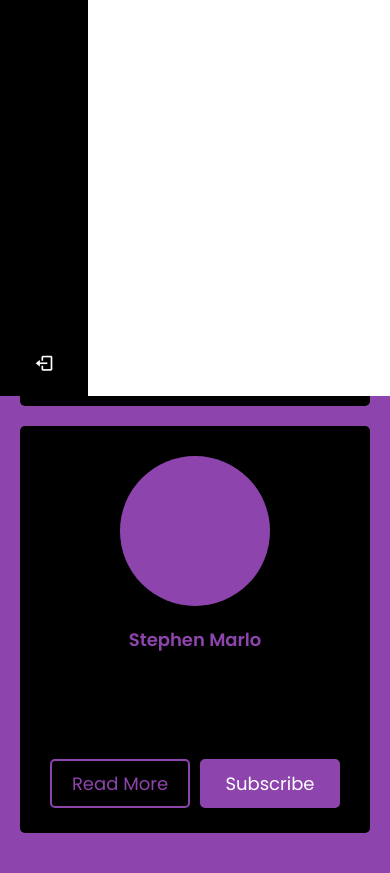
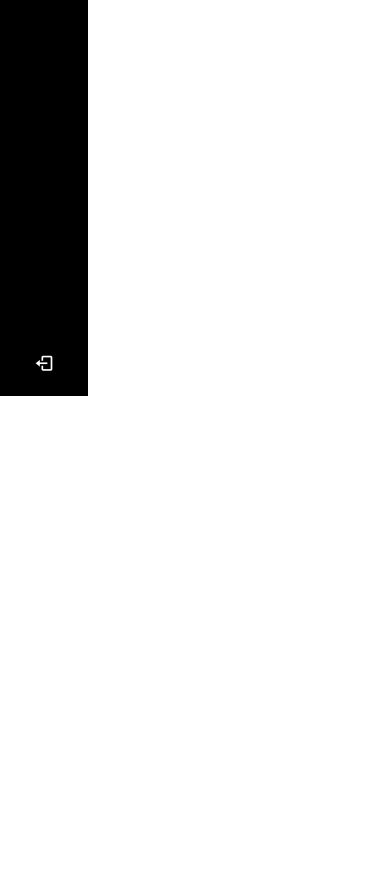
Before and after one commit to nini0309/study_app, a Django app: page /links/ in a window 390 px wide. Shown: the part 448-1321 px from the top of the page. After the commit the page ends 844 px from the top, so only its background shows below. Run offline with Django 4.2, Linux system fonts and the light colour scheme; a user stored in the database is signed in.

```diff
--- a/backend/templates/courses.html
+++ b/backend/templates/courses.html
@@ -8,6 +8,5 @@
 </head>
 <body>
     {% include 'components/navbar.html' %}
-    <p style="color: #000;">hiii</p>
 </body>
 </html>
--- a/backend/templates/links.html
+++ b/backend/templates/links.html
@@ -1,73 +1,12 @@
 <!DOCTYPE html>
 <html lang="en">
-
 <head>
-  {% load static %}
-  <meta charset="UTF-8">
-  <meta http-equiv="X-UA-Compatible" content="IE=edge">
-  <meta name="viewport" content="width=device-width, initial-scale=1.0">
-  <title>Links</title>
-  <link rel="stylesheet" type="text/css" href="{% static 'css/card.css' %}">
+    <meta charset="UTF-8">
+    <meta http-equiv="X-UA-Compatible" content="IE=edge">
+    <meta name="viewport" content="width=device-width, initial-scale=1.0">
+    <title>Links</title>
 </head>
-
 <body>
-  {% include 'components/navbar.html' %}
-  <div class="container">
-    <div class="box">
-    <div class="image">
-       <!-----<img src="img1.jpeg">------->
-      </div>
-      <div class="name_job">David Chrish</div>
-      <div class="rating">
-        <i class="fas fa-star"></i>
-        <i class="fas fa-star"></i>
-        <i class="far fa-star"></i>
-        <i class="far fa-star"></i>
-        <i class="far fa-star"></i>
-      </div>
-      <p> Lorem ipsum dolor sitamet, stphen hawkin so adipisicing elit. Ratione disuja doloremque reiciendi nemo.</p>
-      <div class="btns">
-        <button>Read More</button>
-        <button>Subscribe</button>
-      </div>
-    </div>
-    <div class="box">
-      <div class="image">
-      <!------  <img src="img2.jpeg" alt="">--->
-      </div>
-      <div class="name_job">Kristina Bellis</div>
-      <div class="rating">
-        <i class="fas fa-star"></i>
-        <i class="fas fa-star"></i>
-        <i class="fas fa-star"></i>
-        <i class="far fa-star"></i>
-        <i class="far fa-star"></i>
-      </div>
-      <p> Lorem ipsum dolor sitamet, stphen hawkin so adipisicing elit. Ratione disuja doloremque reiciendi nemo.</p>
-      <div class="btns">
-        <button>Read More </button>
-        <button>Subscribe</button>
-      </div>
-    </div>
-    <div class="box">
-      <div class="image">
-       <!---- <img src="img3.jpeg" alt="">---->
-      </div>
-      <div class="name_job">Stephen Marlo</div>
-        <div class="rating">
-        <i class="fas fa-star"></i>
-        <i class="fas fa-star"></i>
-        <i class="fas fa-star"></i>
-        <i class="fas fa-star"></i>
-        <i class="far fa-star"></i>
-      </div>
-      <p> Lorem ipsum dolor sitamet, stphen hawkin so adipisicing elit. Ratione disuja doloremque reiciendi nemo.</p>
-      <div class="btns">
-        <button>Read More</button>
-        <button>Subscribe</button>
-      </div>
-    </div>
-  </div>
+    {% include 'components/navbar.html' %}
 </body>
-
 </html>
--- a/frontend/static/css/card.css
+++ /dev/null
@@ -1,118 +0,0 @@
-@import url('https://fonts.googleapis.com/css2?family=Poppins:wght@200;300;400;500;600;700&display=swap');
-*{
-  margin: 0px;
-  padding: 0px;
-  box-sizing: border-box;
-  font-family: 'Poppins', sans-serif;
-}
-::selection{
-  background: #8e44ad;
-  color: #000;
-}
-html,body{
-  display: grid;
-  height: 100%;
-  place-items: center;
-  background: #8e44ad;
-}
-.container{
-  max-width: 1100px;
-  display: flex;
-  justify-content: space-between;
-  align-items: center;
-  flex-wrap: wrap;
-  padding: 20px;
-}
-.container .box{
-  width: calc(33% - 10px);
-  background: #000;
-  display: flex;
-  flex-direction: column;
-  justify-content: center;
-  align-items: center;
-  padding: 20px 30px;
-  border-radius: 5px;
-}
-.box .quote i{
-margin-top: 10px;
-font-size: 45px;
-color: #17c0eb
-}
-.container .box .image{
-  margin: 10px 0;
-  height: 150px;
-  width: 150px;
-  background: #8e44ad;
-  padding: 3px;
-  border-radius: 50%;
-}
-.box .image img{
-  height: 100%;
-  width: 100%;
-  border-radius: 50%;
-  object-fit: cover;
-  border: 2px solid #fff;
-}
-.box p{
-  text-align: justify;
-  margin-top: 8px;
-  font-size: 16px;
-  font-weight: 400;
-}
-.box .name_job{
-  margin: 10px 0 3px 0;
-  color: #8e44ad;
-  font-size: 18px;
-  font-weight: 600;
-}
-.rating i{
-  font-size: 18px;
-  color: #8e44ad;
-  margin-bottom: 5px;
-}
-.btns{
-  margin-top: 20px;
-  margin-bottom: 5px;
-  display: flex;
-  justify-content: space-between;
-  width: 100%;
-}
-.btns button{
-  background: #8e44ad;
-  width: 100%;
-  padding: 9px 0px;
-  outline: none;
-  border: 2px solid #8e44ad;
-  border-radius: 5px;
-  cursor: pointer;
-  font-size: 18px;
-  font-weight: 400;
-  color: #8e44ad;
-  transition: all 0.3s linear;
-}
-.btns button:first-child{
-  background: none;
-  margin-right: 5px;
-}
-.btns button:last-child{
-  color: #fff;
-  margin-left: 5px;
-}
-.btns button:first-child:hover{
-  background: #8e44ad;
-  color: #fff;
-}
-.btns button:hover{
-  color: #fff;
-}
-@media (max-width:1045px){
-  .container .box{
-    width: calc(50% - 10px);
-    margin-bottom: 20px;
-  }
-}
-@media (max-width:710px){
-  .container .box{
-    width: 100%;
-  }
-}
```
Also changed, not shown: db.sqlite3.
